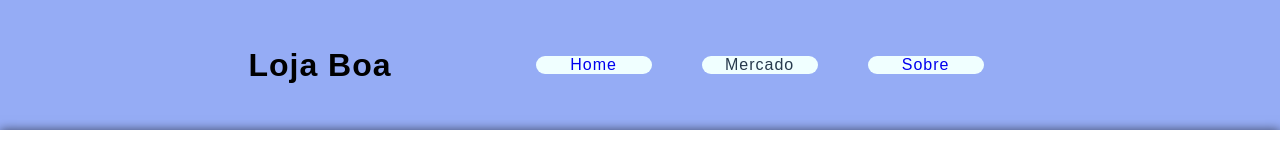
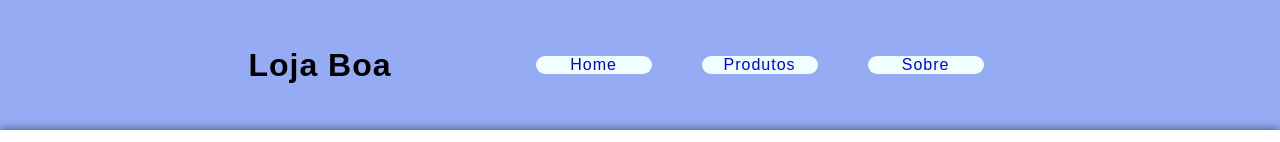
Before and after one commit to deryaxnw/vite-project, a React (Vite) app: page / in a window 1280 px wide. Shown: the top 142 px of the page. Built offline with nearby package versions, Linux system fonts and the light colour scheme; some icons are missing.

Commit message:
itens-pack-componentes-inalterados

```diff
--- a/package.json
+++ b/package.json
@@ -10,8 +10,10 @@
     "preview": "vite preview"
   },
   "dependencies": {
+    "bootstrap": "^5.3.3",
     "boxicons": "^2.1.4",
     "react": "^18.3.1",
+    "react-bootstrap": "^2.10.5",
     "react-dom": "^18.3.1",
     "react-router-dom": "^6.27.0"
   },
--- a/src/App.css
+++ b/src/App.css
@@ -1,5 +1,5 @@
-#root {
+/* #root {
   padding: 0;
   margin: 0;
   border: none;
-}
+} */
--- a/src/components/button/Button.jsx
+++ b/src/components/button/Button.jsx
@@ -3,7 +3,7 @@ import "./button.css"
 function Button(){
     return(
         <>
-         <button>
+         <button className="botao">
             SEILA MEN
         </button>
         </>
--- a/src/components/button/button.css
+++ b/src/components/button/button.css
@@ -1,4 +1,4 @@
-button{
+.botao{
     margin: 0rem;
     border: none;
     border-radius: 2rem;
@@ -8,7 +8,7 @@ button{
     cursor: pointer;
 }
 
-    button:hover {
+    .botao:hover {
         background-color: blueviolet;
         transform: scale(1.2);
         transition: 1.1s;
--- a/src/components/header/Header.jsx
+++ b/src/components/header/Header.jsx
@@ -11,7 +11,9 @@ import {Link} from 'react-router-dom'
                 <li>
                     <Link to={'/'}>Home</Link>
                 </li>
-                <li>Mercado</li>
+                <li>
+                    <Link to={'/produtos'}>Produtos</Link>
+                </li>
                <li>
                    <Link to={'/sobre'}>Sobre</Link>
                </li>
--- a/src/pages/sobre/Sobre.jsx
+++ b/src/pages/sobre/Sobre.jsx
@@ -1,4 +1,3 @@
-import "./sobre.css"
 import Header from "../../components/header/Header";
 import Texto from "../../components/sobre-nos/texto";
 import Footer from "../../components/footer/Footer";
--- a/src/pages/sobre/sobre.css
+++ /dev/null
@@ -1,3 +0,0 @@
-/* body {
-    background-color: aquamarine;
-} */
```
Also changed, not shown: 1 other file (tests, documents, lock files or other folders).
